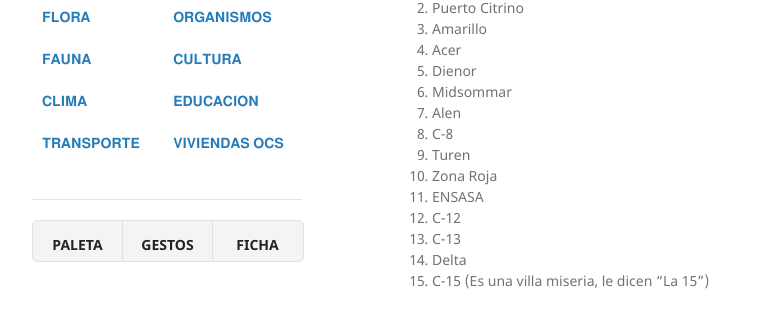
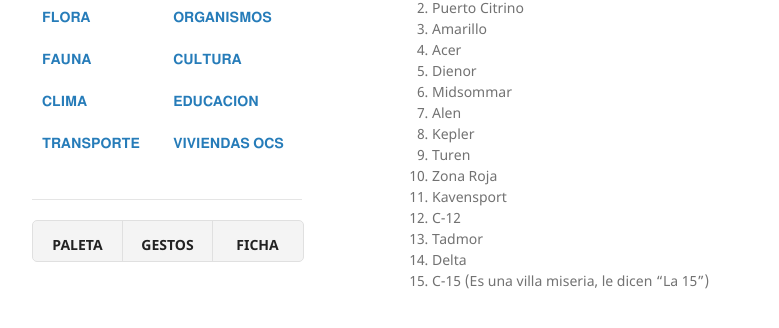
Before and after one commit to BlairSander/ciudad, a Jekyll site: the page built from cartografia.md, in a window 1280 px wide. Shown: the part 365-693 px from the top of the page, without its empty margins (178-957 px from the left). Built offline with Jekyll 4.4.1, drawn with Linux system fonts in a browser that asks for light colours.

Commit message:
Update cartografia.md

```diff
--- a/cartografia.md
+++ b/cartografia.md
@@ -24,12 +24,12 @@ https://azgaar.github.io/Fantasy-Map-Generator/
 1. Dienor
 1. Midsommar
 1. Alen
-1. C-8
+1. Kepler
 1. Turen
 1. Zona Roja
-1. ENSASA
+1. Kavensport
 1. C-12
-1. C-13
+1. Tadmor
 1. Delta
 1. C-15 (Es una villa miseria,
 le dicen "La 15")
```
